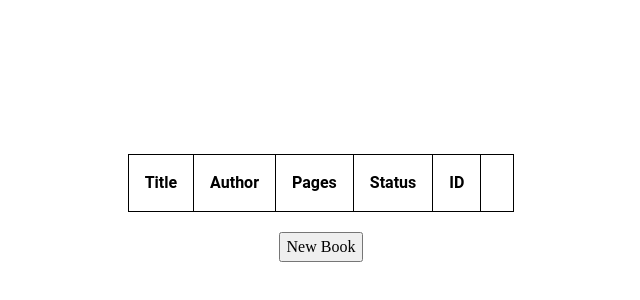
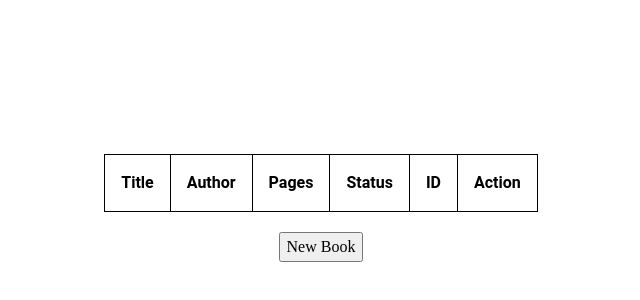
Before and after one commit to sngkeerui/library, a plain HTML site: page index.html in a window 1280 px wide. Shown: the part 192-492 px from the top of the page, without its empty margins (319-959 px from the left). Drawn offline with Linux system fonts and the light colour scheme.

Commit message:
refactor: use <th> for action header to improve a11y

```diff
--- a/index.html
+++ b/index.html
@@ -16,7 +16,7 @@
                     <th>Pages</th>
                     <th>Status</th>
                     <th>ID</th>
-                    <td></td>
+                    <th>Action</th>
                 </tr>
             </thead>
             <tbody id="table-body">
```
